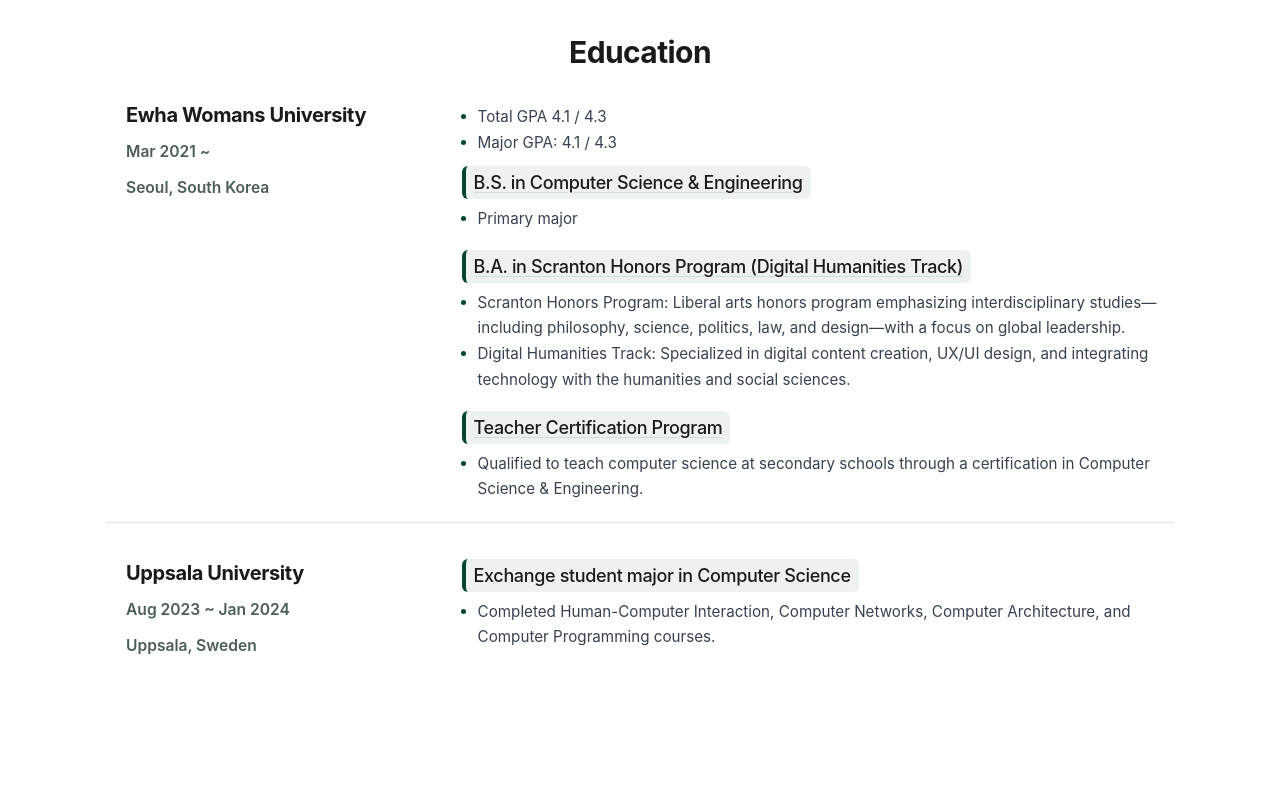
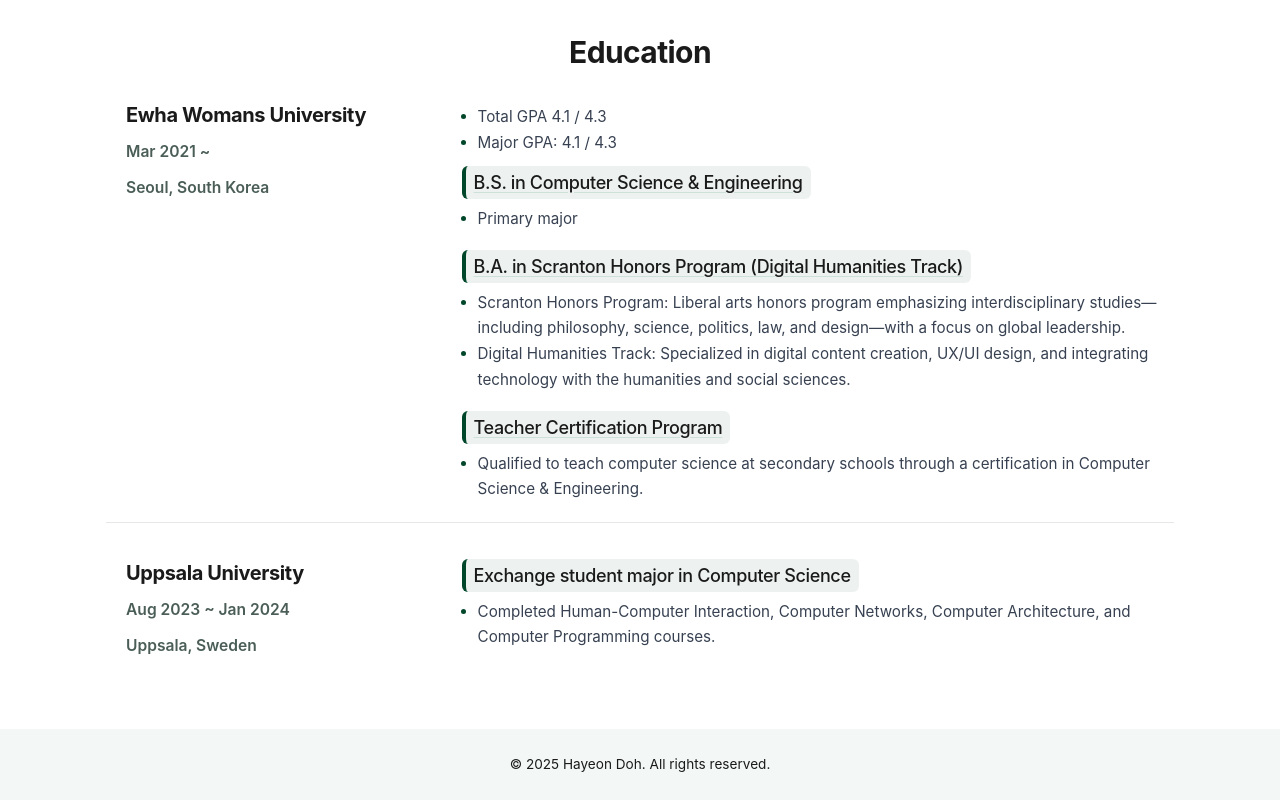
Before and after one commit to doh-ha/doh-ha.github.io, a React (Create React App) app: page / in a window 1280 px wide. Shown: the part 4672-5472 px from the top of the page. Before the commit the page ends 5401 px from the top, so only its background shows below. Built offline with nearby package versions, Linux system fonts and the light colour scheme.

Commit message:
✨ add Footer

```diff
--- a/src/App.tsx
+++ b/src/App.tsx
@@ -2,6 +2,7 @@
 import styled, { ThemeProvider } from "styled-components";
 import { GlobalStyle, theme } from "./styles/styled-components";
 import NavBar from "./components/NavBar";
+import Footer from "./components/Footer";
 import About from "./sections/About";
 import Project from "./sections/Project";
 import Experience from "./sections/Experience";
@@ -49,6 +50,7 @@
         <Project />
         <Experience />
         <Education />
+        <Footer />
       </AppContainer>
     </ThemeProvider>
   );
--- /dev/null
+++ b/src/components/Footer.tsx
@@ -0,0 +1,27 @@
+import React from "react";
+import styled from "styled-components";
+
+const FooterContainer = styled.footer`
+  background: ${({ theme }) => theme.colors.backgroundGray};
+  color: ${({ theme }) => theme.colors.backgroundWhite};
+  padding: ${({ theme }) => theme.spacing.lg} ${({ theme }) => theme.spacing.md};
+  text-align: center;
+`;
+
+const Copyright = styled.p`
+  font-size: ${({ theme }) => theme.typography.fontSize.sm};
+  color: ${({ theme }) => theme.colors.textPrimary};
+  margin: 0;
+`;
+
+const Footer: React.FC = () => {
+  const currentYear = new Date().getFullYear();
+
+  return (
+    <FooterContainer>
+      <Copyright>© {currentYear} Hayeon Doh. All rights reserved.</Copyright>
+    </FooterContainer>
+  );
+};
+
+export default Footer;
```
